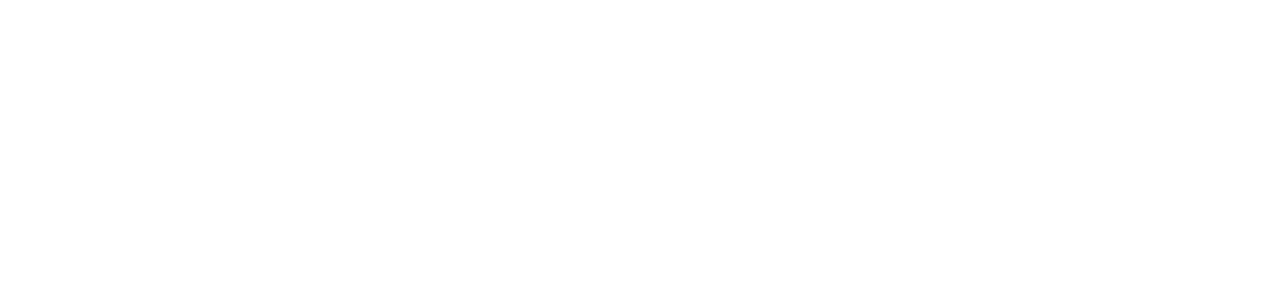
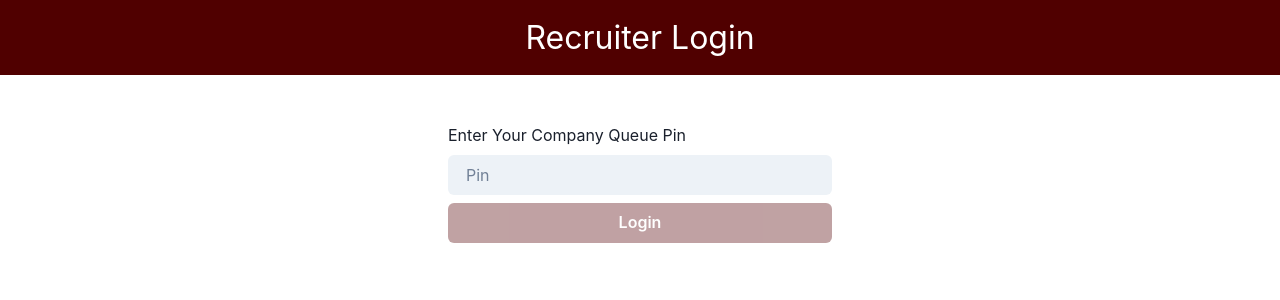
Before and after one commit to secsysadmin/company-queue, a React (Vite) app in the folder client/: page /recruiter/login in a window 1280 px wide. Shown: the top 300 px of the page. Built offline with nearby package versions, Linux system fonts and the light colour scheme.

Commit message:
add recruiter login UI

```diff
--- a/client/src/pages/Recruiter/RecruiterLogin.tsx
+++ b/client/src/pages/Recruiter/RecruiterLogin.tsx
@@ -1,4 +1,30 @@
+import Banner from "../../components/Banner";
+import { Stack, Input, Button, Text } from '@chakra-ui/react';
+import { useEffect, useState } from "react";
 
-export default function RecruiterLogin(){
-    return <></>;
+const PIN_LENGTH = 6;
+
+export default function RecruiterLogin() {
+    const [canSubmit, setCanSubmit] = useState(false);
+    const [pin, setPin] = useState('');
+
+    useEffect(() => {
+        if(pin.length == PIN_LENGTH){
+            setCanSubmit(true);
+        }
+        else{
+            setCanSubmit(false);
+        }
+    }, [pin]);
+
+    return <>
+        <div style={{ display: "flex", flexDirection: 'column', alignItems: 'center', minWidth:'50vw' }}>
+            <Banner title='Recruiter Login'></Banner>
+            <Stack minWidth='30vw'>
+                <Text marginTop='3em'>Enter Your Company Queue Pin</Text>
+                <Input variant='filled' placeholder="Pin" onChange={(ev) => setPin(ev.target.value)}></Input>
+                <Button isDisabled={!canSubmit} backgroundColor='red.900' color='white'>Login</Button>
+            </Stack>
+        </div>
+    </>;
 }
```
